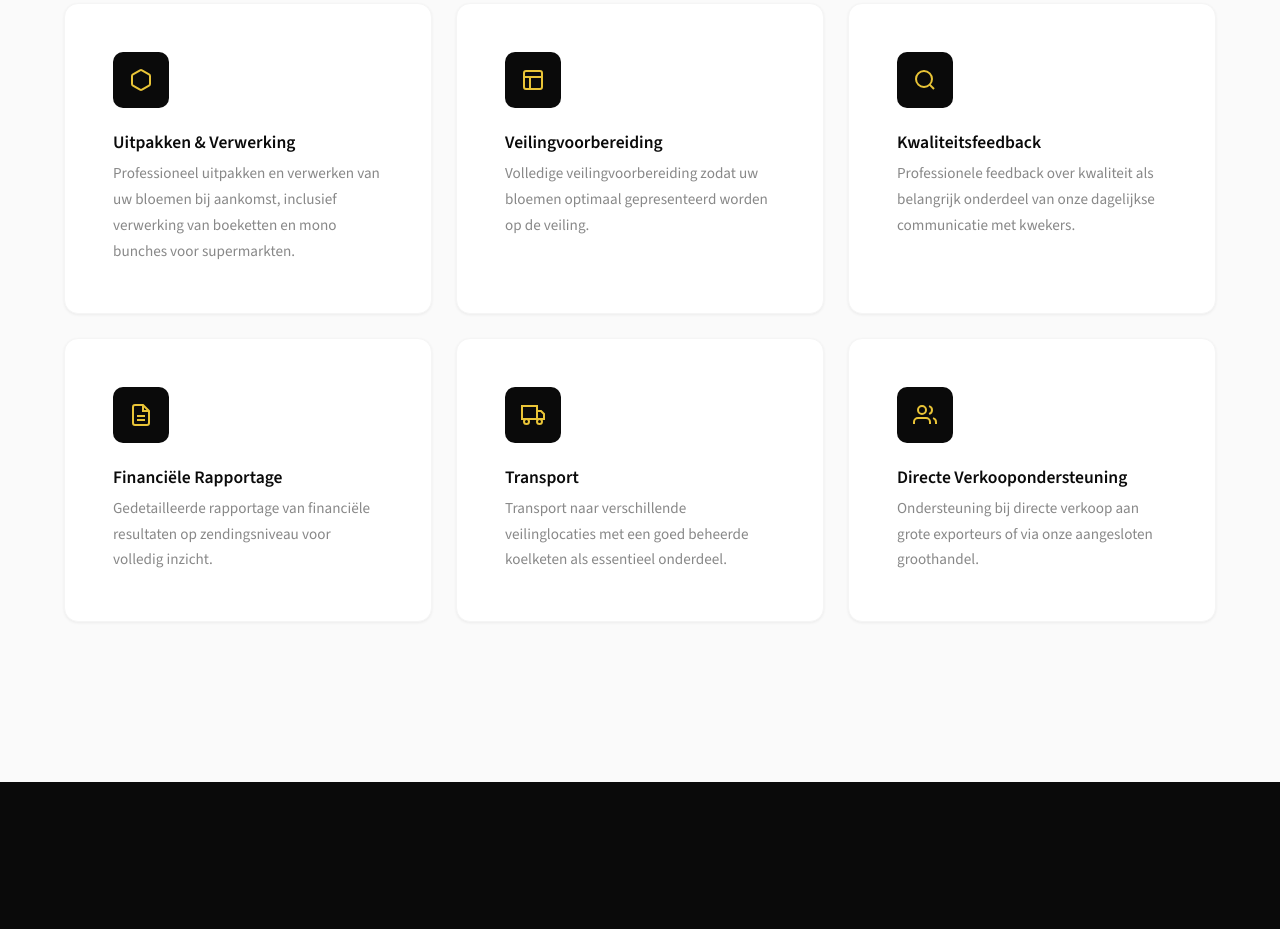
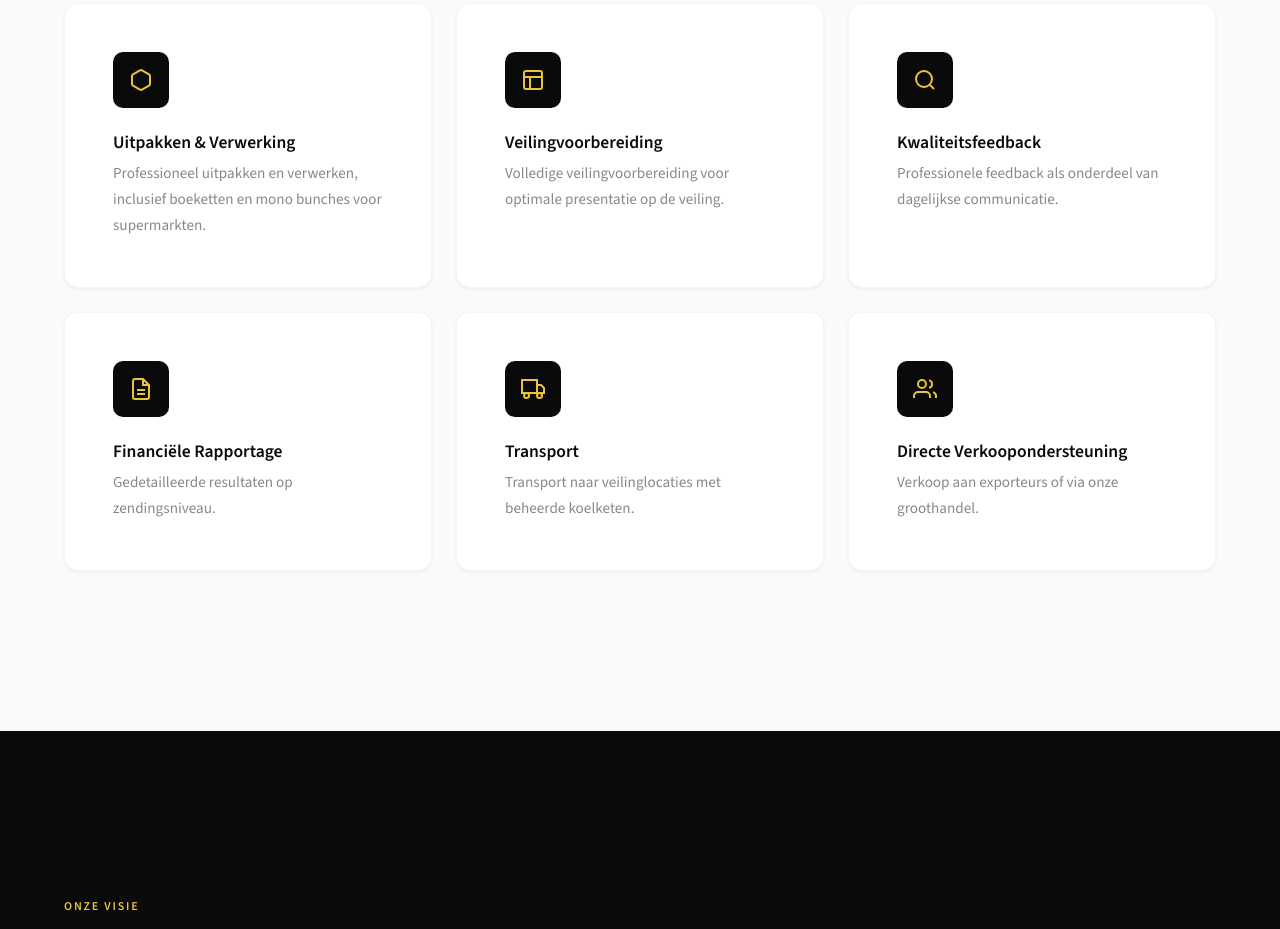
Before and after one commit to mjaschoorl-alkemade/website-alkemade, a website: page index.html in a window 1280 px wide. Shown: the part 2074-3003 px from the top of the page. Drawn offline with nearby package versions, Linux system fonts and the light colour scheme.

Commit message:
Update service descriptions in HTML files and JavaScript translations to include data attributes for internationalization. Enhance clarity and consistency in service offerings across index.html and over-ons.html, while updating translation keys in main.js for improved user experience.

```diff
--- a/index.html
+++ b/index.html
@@ -95,33 +95,33 @@
       <div class="services-grid">
         <div class="service-card animate-on-scroll">
           <div class="service-icon"><svg width="24" height="24" viewBox="0 0 24 24" fill="none" stroke="currentColor" stroke-width="2"><path d="M21 16V8a2 2 0 0 0-1-1.73l-7-4a2 2 0 0 0-2 0l-7 4A2 2 0 0 0 3 8v8a2 2 0 0 0 1 1.73l7 4a2 2 0 0 0 2 0l7-4A2 2 0 0 0 21 16z"/></svg></div>
-          <h4>Uitpakken & Verwerking</h4>
-          <p>Professioneel uitpakken en verwerken van uw bloemen bij aankomst, inclusief verwerking van boeketten en mono bunches voor supermarkten.</p>
+          <h4 data-i18n="services.card.unpack.title">Uitpakken & Verwerking</h4>
+          <p data-i18n="services.card.unpack.text">Professioneel uitpakken en verwerken, inclusief boeketten en mono bunches voor supermarkten.</p>
         </div>
         <div class="service-card animate-on-scroll">
           <div class="service-icon"><svg width="24" height="24" viewBox="0 0 24 24" fill="none" stroke="currentColor" stroke-width="2"><rect x="3" y="3" width="18" height="18" rx="2"/><line x1="3" y1="9" x2="21" y2="9"/><line x1="9" y1="21" x2="9" y2="9"/></svg></div>
-          <h4>Veilingvoorbereiding</h4>
-          <p>Volledige veilingvoorbereiding zodat uw bloemen optimaal gepresenteerd worden op de veiling.</p>
+          <h4 data-i18n="services.card.auction.title">Veilingvoorbereiding</h4>
+          <p data-i18n="services.card.auction.text">Volledige veilingvoorbereiding voor optimale presentatie op de veiling.</p>
         </div>
         <div class="service-card animate-on-scroll">
           <div class="service-icon"><svg width="24" height="24" viewBox="0 0 24 24" fill="none" stroke="currentColor" stroke-width="2"><circle cx="11" cy="11" r="8"/><line x1="21" y1="21" x2="16.65" y2="16.65"/></svg></div>
-          <h4>Kwaliteitsfeedback</h4>
-          <p>Professionele feedback over kwaliteit als belangrijk onderdeel van onze dagelijkse communicatie met kwekers.</p>
+          <h4 data-i18n="services.card.quality.title">Kwaliteitsfeedback</h4>
+          <p data-i18n="services.card.quality.text">Professionele feedback als onderdeel van dagelijkse communicatie.</p>
         </div>
         <div class="service-card animate-on-scroll">
           <div class="service-icon"><svg width="24" height="24" viewBox="0 0 24 24" fill="none" stroke="currentColor" stroke-width="2"><path d="M14 2H6a2 2 0 0 0-2 2v16a2 2 0 0 0 2 2h12a2 2 0 0 0 2-2V8z"/><polyline points="14 2 14 8 20 8"/><line x1="16" y1="13" x2="8" y2="13"/><line x1="16" y1="17" x2="8" y2="17"/></svg></div>
-          <h4>Financiële Rapportage</h4>
-          <p>Gedetailleerde rapportage van financiële resultaten op zendingsniveau voor volledig inzicht.</p>
+          <h4 data-i18n="services.card.financial.title">Financiële Rapportage</h4>
+          <p data-i18n="services.card.financial.text">Gedetailleerde resultaten op zendingsniveau.</p>
         </div>
         <div class="service-card animate-on-scroll">
           <div class="service-icon"><svg width="24" height="24" viewBox="0 0 24 24" fill="none" stroke="currentColor" stroke-width="2"><rect x="1" y="3" width="15" height="13"/><polygon points="16 8 20 8 23 11 23 16 16 16 16 8"/><circle cx="5.5" cy="18.5" r="2.5"/><circle cx="18.5" cy="18.5" r="2.5"/></svg></div>
-          <h4>Transport</h4>
-          <p>Transport naar verschillende veilinglocaties met een goed beheerde koelketen als essentieel onderdeel.</p>
+          <h4 data-i18n="services.card.transport.title">Transport</h4>
+          <p data-i18n="services.card.transport.text">Transport naar veilinglocaties met beheerde koelketen.</p>
         </div>
         <div class="service-card animate-on-scroll">
           <div class="service-icon"><svg width="24" height="24" viewBox="0 0 24 24" fill="none" stroke="currentColor" stroke-width="2"><path d="M17 21v-2a4 4 0 0 0-4-4H5a4 4 0 0 0-4 4v2"/><circle cx="9" cy="7" r="4"/><path d="M23 21v-2a4 4 0 0 0-3-3.87"/><path d="M16 3.13a4 4 0 0 1 0 7.75"/></svg></div>
-          <h4>Directe Verkoopondersteuning</h4>
-          <p>Ondersteuning bij directe verkoop aan grote exporteurs of via onze aangesloten groothandel.</p>
+          <h4 data-i18n="services.card.sales.title">Directe Verkoopondersteuning</h4>
+          <p data-i18n="services.card.sales.text">Verkoop aan exporteurs of via onze groothandel.</p>
         </div>
       </div>
     </div>
--- a/js/main.js
+++ b/js/main.js
@@ -6,6 +6,12 @@ const translations = {
     'hero.label': 'FloraHolland Aalsmeer, Nederland', 'hero.title': 'Your Partner in <span>Floriculture</span> Business', 'hero.text': 'Alkemade International BV is gespecialiseerd in verwerking, marketing en logistiek van verse snijbloemen van over de hele wereld. Al sinds 1997 bouwen wij aan duurzame partnerschappen.', 'hero.btn.discover': 'Ontdek meer', 'hero.btn.contact': 'Neem contact op',
     'about.title': 'Alkemade International B.V.', 'about.text1': 'Alkemade International BV is een gevestigd bedrijf, gespecialiseerd in verwerking, marketing en logistiek van verse snijbloemen van over de hele wereld, gevestigd bij FloraHolland Aalsmeer, Nederland.', 'about.text2': 'Het bedrijf werd opgericht in 1997.', 'about.text3': 'Wij bieden een compleet dienstenpakket voor kwekers, van uitpakken en veilingklaar maken tot kwaliteitsfeedback en directe verkoopondersteuning.', 'about.stat1': 'Jaren ervaring', 'about.stat2': 'Partners wereldwijd', 'about.stat3': 'Kwaliteitsgarantie',
     'services.label': 'Onze diensten', 'services.title': 'Compleet dienstenpakket voor kwekers', 'services.subtitle': 'Wij bieden een volledig scala aan diensten voor een perfecte supply chain',
+    'services.card.unpack.title': 'Uitpakken & Verwerking', 'services.card.unpack.text': 'Professioneel uitpakken en verwerken, inclusief boeketten en mono bunches voor supermarkten.',
+    'services.card.auction.title': 'Veilingvoorbereiding', 'services.card.auction.text': 'Volledige veilingvoorbereiding voor optimale presentatie op de veiling.',
+    'services.card.quality.title': 'Kwaliteitsfeedback', 'services.card.quality.text': 'Professionele feedback als onderdeel van dagelijkse communicatie.',
+    'services.card.financial.title': 'Financiële Rapportage', 'services.card.financial.text': 'Gedetailleerde resultaten op zendingsniveau.',
+    'services.card.transport.title': 'Transport', 'services.card.transport.text': 'Transport naar veilinglocaties met beheerde koelketen.',
+    'services.card.sales.title': 'Directe Verkoopondersteuning', 'services.card.sales.text': 'Verkoop aan exporteurs of via onze groothandel.',
     'mission.label': 'Onze visie', 'mission.title': 'Perfect Supply Chain Management', 'mission.text': 'In de veranderende wereld waarin wij opereren, merken we dat perfect beheer van de supply chain steeds belangrijker wordt. Geïntegreerde webgebaseerde software en een goed beheerde koelketen zijn essentiële elementen van ons bedrijf.',
     'cta.title': 'Wilt u samenwerken?', 'cta.text': 'Neem contact met ons op voor een duurzaam partnerschap in de sierteeltsector', 'cta.btn': 'Neem contact op',
     'footer.nav': 'Navigatie', 'footer.gallery': 'Galerij', 'footer.contact': 'Contact', 'footer.newsletter': 'Nieuwsbrief', 'footer.newsletter.placeholder': 'Uw e-mailadres', 'footer.copyright': '© Alkemade International B.V. 2024', 'footer.privacy': 'Privacybeleid', 'footer.disclaimer': 'Disclaimer', 'footer.terms': 'Algemene voorwaarden',
@@ -39,6 +45,12 @@ const translations = {
     'hero.label': 'FloraHolland Aalsmeer, Netherlands', 'hero.title': 'Your Partner in <span>Floriculture</span> Business', 'hero.text': 'Alkemade International BV is specialized in handling, marketing and logistics of fresh cut flowers sourced from around the globe. Since 1997, we have been building sustainable partnerships.', 'hero.btn.discover': 'Discover more', 'hero.btn.contact': 'Contact us',
     'about.title': 'Alkemade International B.V.', 'about.text1': 'Alkemade International BV is a well-established company, specialized in handling, marketing and logistics of fresh cut flowers sourced from around the globe, located at FloraHolland Aalsmeer, the Netherlands.', 'about.text2': 'The company was established in 1997.', 'about.text3': 'We offer a full range of services for growers, from unpacking and auction preparation to quality feedback and direct sales support.', 'about.stat1': 'Years of experience', 'about.stat2': 'Partners worldwide', 'about.stat3': 'Quality guarantee',
     'services.label': 'Our services', 'services.title': 'Full range of services for growers', 'services.subtitle': 'We offer a complete range of services for perfect supply chain management',
+    'services.card.unpack.title': 'Unpacking & Processing', 'services.card.unpack.text': 'Professional unpacking and processing, including bouquets and mono bunches for supermarkets.',
+    'services.card.auction.title': 'Auction Preparation', 'services.card.auction.text': 'Complete auction preparation for optimal presentation at the auction.',
+    'services.card.quality.title': 'Quality Feedback', 'services.card.quality.text': 'Professional feedback as part of daily communication.',
+    'services.card.financial.title': 'Financial Reporting', 'services.card.financial.text': 'Detailed results at shipment level.',
+    'services.card.transport.title': 'Transport', 'services.card.transport.text': 'Transport to auction locations with managed cold chain.',
+    'services.card.sales.title': 'Direct Sales Support', 'services.card.sales.text': 'Sales to exporters or through our wholesaler.',
     'mission.label': 'Our vision', 'mission.title': 'Perfect Supply Chain Management', 'mission.text': 'In the changing world in which we operate, we notice that perfect management of the supply chain is becoming increasingly crucial. Integrated web-based software and a well-managed cool chain are essential elements of our business.',
     'cta.title': 'Want to collaborate?', 'cta.text': 'Contact us for a sustainable partnership in the floriculture sector', 'cta.btn': 'Contact us',
     'footer.nav': 'Navigation', 'footer.gallery': 'Gallery', 'footer.contact': 'Contact', 'footer.newsletter': 'Newsletter', 'footer.newsletter.placeholder': 'Your email address', 'footer.copyright': '© Alkemade International B.V. 2024', 'footer.privacy': 'Privacy Policy', 'footer.disclaimer': 'Disclaimer', 'footer.terms': 'General Conditions',
@@ -72,6 +84,12 @@ const translations = {
     'hero.label': 'FloraHolland Aalsmeer, Países Bajos', 'hero.title': 'Su Socio en el Negocio de la <span>Floricultura</span>', 'hero.text': 'Alkemade International BV se especializa en procesamiento, marketing y logística de flores cortadas frescas de todo el mundo. Desde 1997, hemos construido asociaciones sostenibles.', 'hero.btn.discover': 'Descubrir más', 'hero.btn.contact': 'Contáctenos',
     'about.title': 'Alkemade International B.V.', 'about.text1': 'Alkemade International BV es una empresa establecida, especializada en procesamiento, marketing y logística de flores cortadas frescas de todo el mundo, ubicada en FloraHolland Aalsmeer, Países Bajos.', 'about.text2': 'La empresa fue fundada en 1997.', 'about.text3': 'Ofrecemos una gama completa de servicios para productores, desde desempaque y preparación para subasta hasta retroalimentación de calidad y soporte de ventas directas.', 'about.stat1': 'Años de experiencia', 'about.stat2': 'Socios en todo el mundo', 'about.stat3': 'Garantía de calidad',
     'services.label': 'Nuestros servicios', 'services.title': 'Gama completa de servicios para productores', 'services.subtitle': 'Ofrecemos una gama completa de servicios para una gestión perfecta de la cadena de suministro',
+    'services.card.unpack.title': 'Desempaque y Procesamiento', 'services.card.unpack.text': 'Desempaque y procesamiento profesional, incluidos ramos y mono bunches para supermercados.',
+    'services.card.auction.title': 'Preparación para Subasta', 'services.card.auction.text': 'Preparación completa para subasta para una presentación óptima en la subasta.',
+    'services.card.quality.title': 'Retroalimentación de Calidad', 'services.card.quality.text': 'Retroalimentación profesional como parte de la comunicación diaria.',
+    'services.card.financial.title': 'Informes Financieros', 'services.card.financial.text': 'Resultados detallados a nivel de envío.',
+    'services.card.transport.title': 'Transporte', 'services.card.transport.text': 'Transporte a ubicaciones de subasta con cadena de frío gestionada.',
+    'services.card.sales.title': 'Soporte de Ventas Directas', 'services.card.sales.text': 'Ventas a exportadores o a través de nuestro mayorista.',
     'mission.label': 'Nuestra visión', 'mission.title': 'Gestión Perfecta de la Cadena de Suministro', 'mission.text': 'En el mundo cambiante en el que operamos, notamos que la gestión perfecta de la cadena de suministro es cada vez más crucial. El software integrado basado en web y una cadena de frío bien gestionada son elementos esenciales de nuestro negocio.',
     'cta.title': '¿Quiere colaborar?', 'cta.text': 'Contáctenos para una asociación sostenible en el sector de la floricultura', 'cta.btn': 'Contáctenos',
     'footer.nav': 'Navegación', 'footer.gallery': 'Galería', 'footer.contact': 'Contacto', 'footer.newsletter': 'Boletín', 'footer.newsletter.placeholder': 'Su correo electrónico', 'footer.copyright': '© Alkemade International B.V. 2024', 'footer.privacy': 'Política de Privacidad', 'footer.disclaimer': 'Aviso Legal', 'footer.terms': 'Condiciones Generales',
```
Also changed, not shown: over-ons.html (+12 -12 lines).
